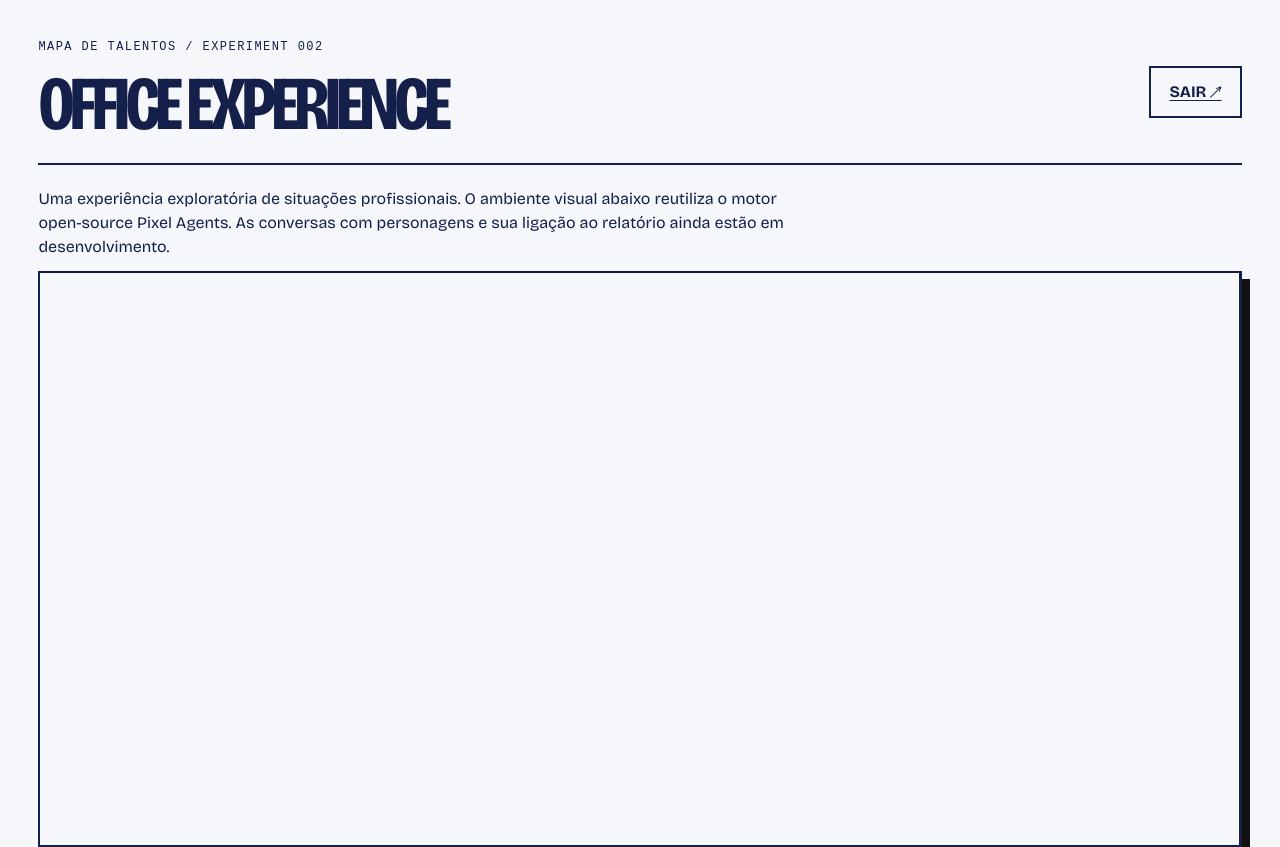
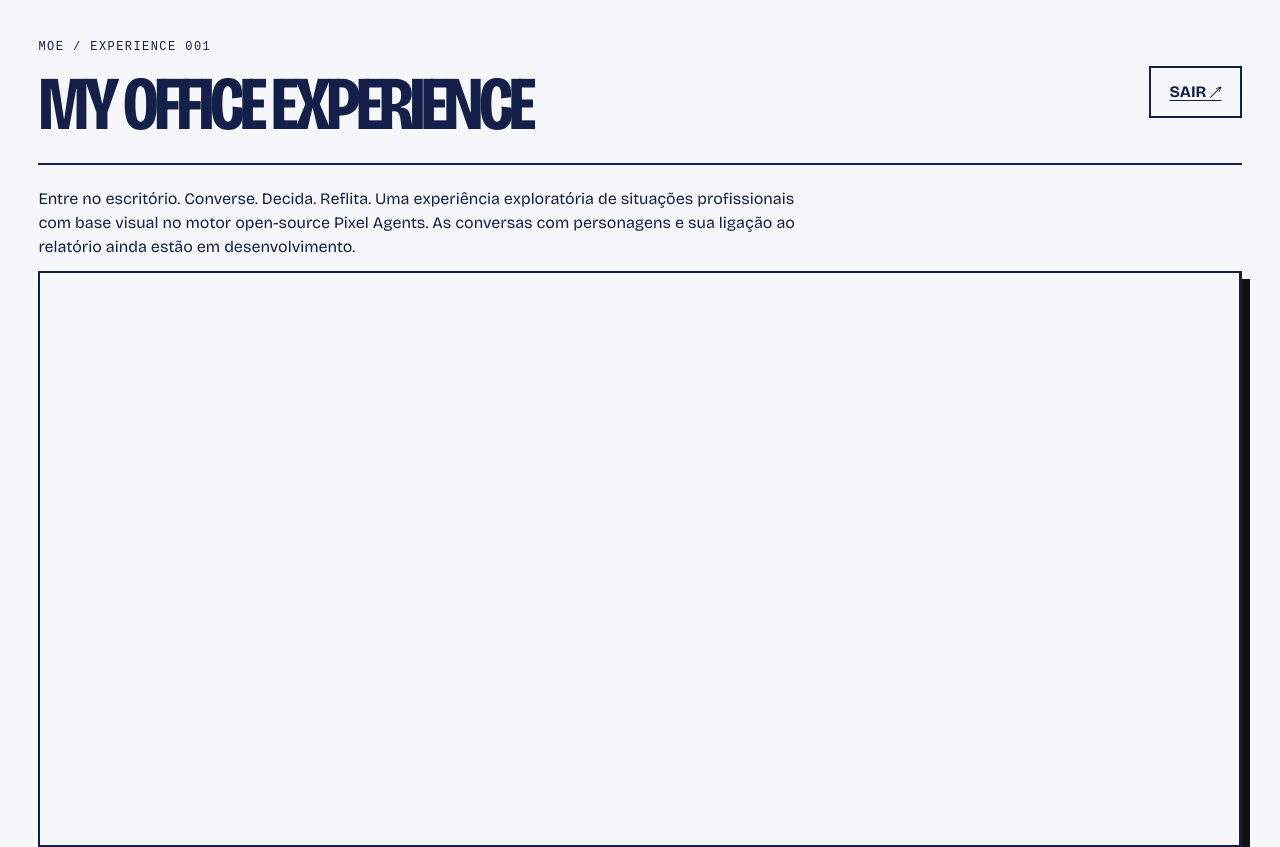
Before and after one commit to Felici4no/MOE, a Next.js app in the folder frontend/: page /office in a window 1280 px wide. Shown: the top 847 px of the page. Built offline with nearby package versions, Linux system fonts and the light colour scheme.

Commit message:
feat(moe): aplicar nome MyOfficeExperience na tela do escritório

```diff
--- a/frontend/src/app/office/page.tsx
+++ b/frontend/src/app/office/page.tsx
@@ -3,19 +3,19 @@
 import Link from "next/link";
 import { useState } from "react";
 
-export default function OfficeExperience() {
+export default function MyOfficeExperience() {
   const [ready, setReady] = useState(false);
   return (
     <main style={{ minHeight: "100dvh", background: "var(--ground, #f5f2e9)", color: "var(--ink, #111)", padding: "clamp(16px, 3vw, 48px)" }}>
       <header style={{ display: "flex", justifyContent: "space-between", alignItems: "center", gap: 16, borderBottom: "2px solid currentColor", paddingBottom: 18, flexWrap: "wrap" }}>
         <div>
-          <p style={{ fontFamily: "monospace", fontSize: 12, letterSpacing: ".12em" }}>MAPA DE TALENTOS / EXPERIMENT 002</p>
-          <h1 style={{ fontSize: "clamp(32px, 6vw, 76px)", letterSpacing: "-.06em", lineHeight: 1.06, margin: "8px 0 0" }}>OFFICE EXPERIENCE</h1>
+          <p style={{ fontFamily: "monospace", fontSize: 12, letterSpacing: ".12em" }}>MOE / EXPERIENCE 001</p>
+          <h1 style={{ fontSize: "clamp(32px, 6vw, 76px)", letterSpacing: "-.06em", lineHeight: 1.06, margin: "8px 0 0" }}>MY OFFICE EXPERIENCE</h1>
         </div>
         <Link href="/app" style={{ border: "2px solid currentColor", padding: "12px 18px", fontWeight: 700 }}>SAIR ↗</Link>
       </header>
       <section aria-label="Escritório virtual" style={{ display: "grid", gap: 12, marginTop: 22 }}>
-        <p style={{ maxWidth: 760 }}>Uma experiência exploratória de situações profissionais. O ambiente visual abaixo reutiliza o motor open-source Pixel Agents. As conversas com personagens e sua ligação ao relatório ainda estão em desenvolvimento.</p>
+        <p style={{ maxWidth: 760 }}>Entre no escritório. Converse. Decida. Reflita. Uma experiência exploratória de situações profissionais com base visual no motor open-source Pixel Agents. As conversas com personagens e sua ligação ao relatório ainda estão em desenvolvimento.</p>
         <div style={{ border: "2px solid currentColor", boxShadow: "8px 8px 0 #111", background: "#1e1e2e", position: "relative", height: "min(72vh, 720px)", minHeight: 400 }}>
           {!ready && (
             <div aria-live="polite" style={{ position: "absolute", inset: 0, display: "grid", placeItems: "center", color: "#f5f2e9", fontFamily: "monospace", padding: 20, textAlign: "center" }}>
@@ -23,7 +23,7 @@ export default function OfficeExperience() {
             </div>
           )}
           <iframe
-            title="Visualização de escritório Pixel Agents"
+            title="MOE — escritório virtual com motor visual Pixel Agents"
             src="/office-engine/index.html"
             onLoad={() => setReady(true)}
             style={{ width: "100%", height: "100%", border: 0, position: "relative" }}
```
